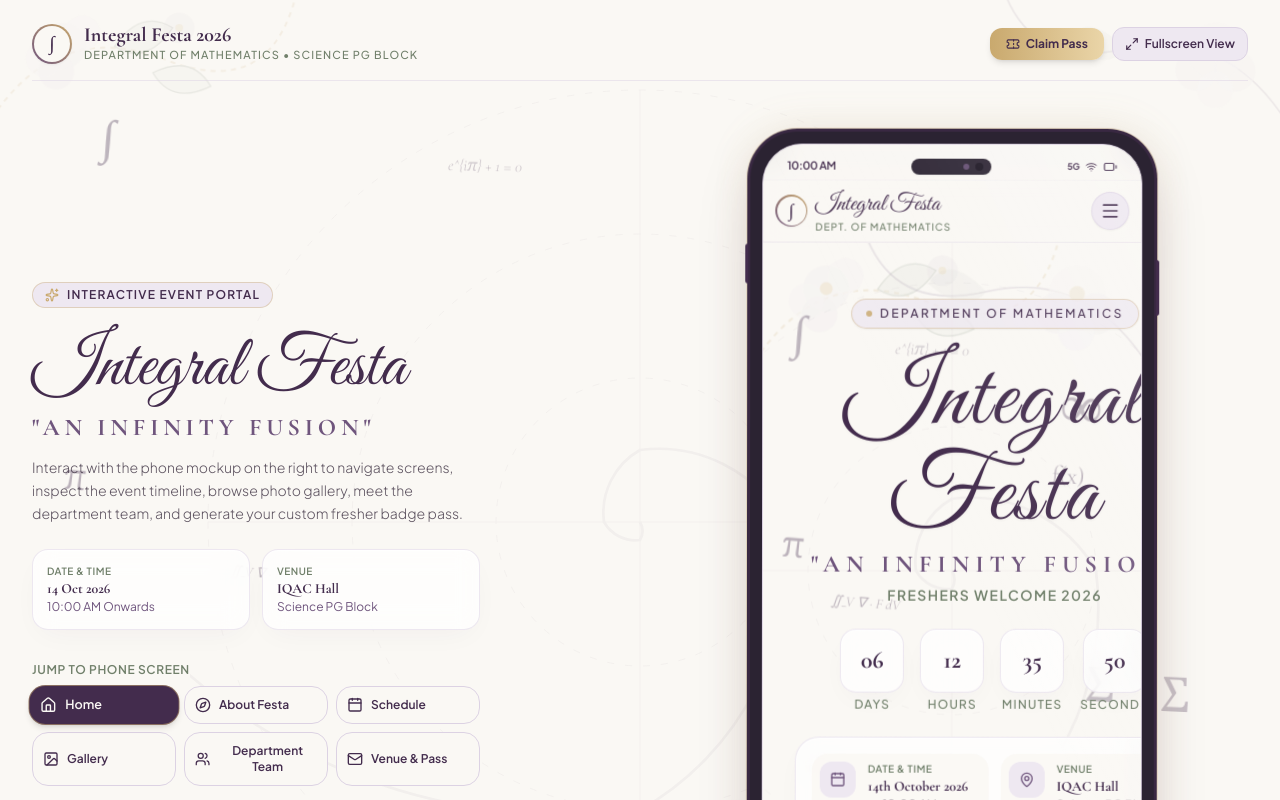
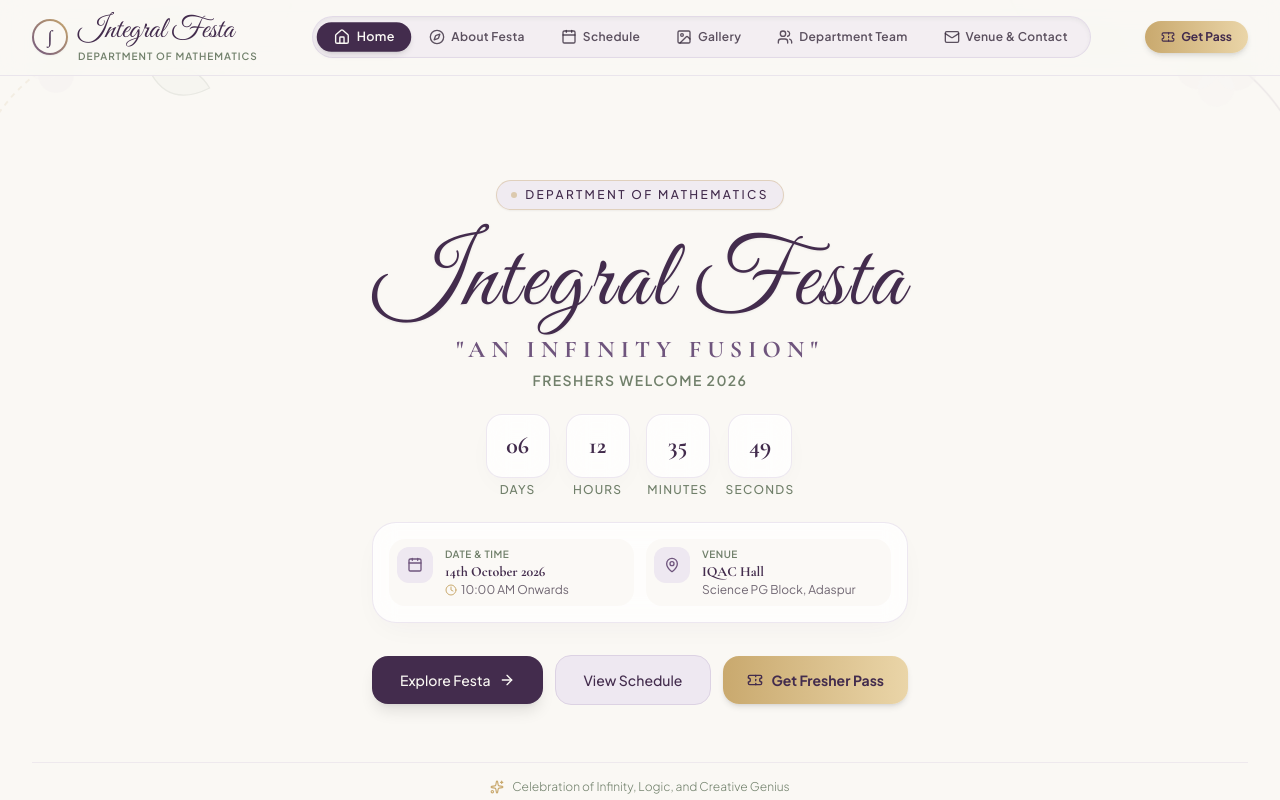
Before and after one commit to nirmalyap-radhan/freshers_web, a React (Vite) app: page / in a window 1280 px wide. Shown: the top 800 px of the page. Built offline with nearby package versions, Linux system fonts and the light colour scheme; a web font is replaced by a local one.

Commit message:
dfghjsdfghjk

```diff
--- a/src/App.tsx
+++ b/src/App.tsx
@@ -1,178 +1,131 @@
-import React, { useState } from 'react';
+import { useState } from 'react';
 import type { PageId } from './types';
-import { EVENT_DETAILS } from './data/mockData';
-import { PhoneMockup } from './components/PhoneMockup';
-import { RSVPModal } from './components/RSVPModal';
+import { Navbar } from './components/Navbar';
 import { FloralBackground } from './components/FloralBackground';
 import { MathDecorations } from './components/MathDecorations';
-import { Sparkles, Maximize2, Calendar, Ticket, Compass, Image, Users, Mail, Home } from 'lucide-react';
+import { HeroSection } from './pages/HeroSection';
+import { AboutSection } from './pages/AboutSection';
+import { ScheduleSection } from './pages/ScheduleSection';
+import { GallerySection } from './pages/GallerySection';
+import { TeamSection } from './pages/TeamSection';
+import { ContactSection } from './pages/ContactSection';
+import { RSVPModal } from './components/RSVPModal';
+import { EVENT_DETAILS } from './data/mockData';
+import { Sparkles, Heart } from 'lucide-react';
 
 export function App() {
   const [currentPage, setCurrentPage] = useState<PageId>('home');
   const [isRSVPModalOpen, setIsRSVPModalOpen] = useState<boolean>(false);
-  const [isFullscreen, setIsFullscreen] = useState<boolean>(false);
+  const [isTransitioning, setIsTransitioning] = useState<boolean>(false);
+  const [displayedPage, setDisplayedPage] = useState<PageId>('home');
 
-  const navigationList: { id: PageId; label: string; icon: React.ReactNode }[] = [
-    { id: 'home', label: 'Home', icon: <Home className="w-4 h-4" /> },
-    { id: 'about', label: 'About Festa', icon: <Compass className="w-4 h-4" /> },
-    { id: 'events', label: 'Schedule', icon: <Calendar className="w-4 h-4" /> },
-    { id: 'gallery', label: 'Gallery', icon: <Image className="w-4 h-4" /> },
-    { id: 'team', label: 'Department Team', icon: <Users className="w-4 h-4" /> },
-    { id: 'contact', label: 'Venue & Pass', icon: <Mail className="w-4 h-4" /> },
-  ];
+  const handleNavigate = (page: PageId) => {
+    if (page === currentPage) return;
+    setIsTransitioning(true);
+    setCurrentPage(page);
+    setTimeout(() => {
+      setDisplayedPage(page);
+      setIsTransitioning(false);
+      window.scrollTo({ top: 0, behavior: 'smooth' });
+    }, 250);
+  };
+
+  const renderContent = () => {
+    switch (displayedPage) {
+      case 'home':
+        return (
+          <div className="space-y-16 py-4">
+            <HeroSection onNavigate={handleNavigate} onOpenRSVP={() => setIsRSVPModalOpen(true)} />
+            <div className="max-w-7xl mx-auto px-4"><div className="border-t border-[#DCD2E3]/60" /></div>
+            <AboutSection onNavigate={handleNavigate} onOpenRSVP={() => setIsRSVPModalOpen(true)} />
+            <div className="max-w-7xl mx-auto px-4"><div className="border-t border-[#DCD2E3]/60" /></div>
+            <ScheduleSection />
+            <div className="max-w-7xl mx-auto px-4"><div className="border-t border-[#DCD2E3]/60" /></div>
+            <GallerySection />
+            <div className="max-w-7xl mx-auto px-4"><div className="border-t border-[#DCD2E3]/60" /></div>
+            <TeamSection />
+            <div className="max-w-7xl mx-auto px-4"><div className="border-t border-[#DCD2E3]/60" /></div>
+            <ContactSection onOpenRSVP={() => setIsRSVPModalOpen(true)} />
+          </div>
+        );
+      case 'about':
+        return <AboutSection onNavigate={handleNavigate} onOpenRSVP={() => setIsRSVPModalOpen(true)} />;
+      case 'events':
+        return <ScheduleSection />;
+      case 'gallery':
+        return <GallerySection />;
+      case 'team':
+        return <TeamSection />;
+      case 'contact':
+        return <ContactSection onOpenRSVP={() => setIsRSVPModalOpen(true)} />;
+      default:
+        return <HeroSection onNavigate={handleNavigate} onOpenRSVP={() => setIsRSVPModalOpen(true)} />;
+    }
+  };
 
   return (
     <div className="min-h-screen bg-[#FAF8F4] text-[#35283A] font-sans antialiased relative overflow-x-hidden selection:bg-[#DCD2E3]">
 
-      {/* Background Floral & Math Canvas when in Desktop Presentation Mode */}
-      {!isFullscreen && (
-        <>
+      {/* Background Decorative Floral & Math Canvas */}
       <FloralBackground opacity={0.5} />
       <MathDecorations />
-        </>
-      )}
 
-      {/* Primary Container Layout */}
-      {isFullscreen ? (
-        // Fullscreen viewport view mode
-        <PhoneMockup
+      {/* Main Full-Width Header Navigation */}
+      <Navbar
         currentPage={currentPage}
-          onNavigate={setCurrentPage}
+        onNavigate={handleNavigate}
         onOpenRSVP={() => setIsRSVPModalOpen(true)}
-          isFullscreen={true}
-          onToggleFullscreen={() => setIsFullscreen(false)}
       />
-      ) : (
-        // Desktop Dual Showcase Presentation (Reference Screenshot 1 style)
-        <div className="relative z-10 max-w-7xl mx-auto px-4 sm:px-6 lg:px-8 min-h-screen flex flex-col justify-between py-6">
 
-          {/* Outer Header Bar */}
-          <header className="flex flex-wrap items-center justify-between gap-4 border-b border-[#DCD2E3]/50 pb-4">
+      {/* Main Full Viewport Website Content Container */}
+      <main
+        className={`relative z-10 min-h-[calc(100vh-140px)] transition-all duration-500 ease-[cubic-bezier(0.22,1,0.36,1)] ${
+          isTransitioning
+            ? 'opacity-0 translate-y-3 scale-[0.99]'
+            : 'opacity-100 translate-y-0 scale-100'
+        }`}
+      >
+        {renderContent()}
+      </main>
+
+      {/* Footer */}
+      <footer className="relative z-10 border-t border-[#DCD2E3]/60 bg-[#FAF8F4]/90 backdrop-blur-md py-8 px-4 sm:px-6 lg:px-8 mt-12 text-center text-xs text-[#71806B]">
+        <div className="max-w-7xl mx-auto space-y-4">
+          <div className="flex flex-col sm:flex-row items-center justify-between gap-4">
             <div className="flex items-center gap-3">
-              <div className="w-10 h-10 rounded-full bg-gradient-to-tr from-[#6F557D] to-[#C9A96E] p-[2px] shadow-sm">
-                <div className="w-full h-full bg-[#FAF8F4] rounded-full flex items-center justify-center font-serif text-[#432C4D] text-xl font-bold">
+              <div className="w-8 h-8 rounded-full bg-[#432C4D] text-[#C9A96E] font-serif text-lg font-bold flex items-center justify-center shadow-sm">
                 ∫
               </div>
+              <div className="text-left">
+                <div className="font-serif text-base font-bold text-[#432C4D]">
+                  Integral Festa 2026
                 </div>
-              <div>
-                <h1 className="font-serif text-xl font-bold text-[#432C4D] leading-none">
-                  Integral Festa 2026
-                </h1>
-                <p className="text-[11px] font-medium text-[#71806B] tracking-widest uppercase mt-0.5">
-                  {EVENT_DETAILS.department} • Science PG Block
-                </p>
+                <div className="text-[10px] uppercase tracking-wider text-[#71806B]">
+                  {EVENT_DETAILS.department}
+                </div>
               </div>
             </div>
 
-            {/* Top Viewport Controls */}
-            <div className="flex items-center gap-2">
-              <button
-                onClick={() => setIsRSVPModalOpen(true)}
-                className="py-2 px-4 rounded-xl bg-gradient-to-r from-[#C9A96E] to-[#EAD5A8] text-[#432C4D] font-bold text-xs shadow-md hover:shadow-gold-glow transition-all flex items-center gap-1.5"
-              >
-                <Ticket className="w-3.5 h-3.5" /> Claim Pass
-              </button>
-              <button
-                onClick={() => setIsFullscreen(true)}
-                className="py-2 px-3 rounded-xl bg-[#EEE8F1] hover:bg-[#DCD2E3] text-[#432C4D] text-xs font-semibold border border-[#DCD2E3] transition-colors flex items-center gap-1.5"
-                title="Expand to Fullscreen Viewport"
-              >
-                <Maximize2 className="w-3.5 h-3.5" /> Fullscreen View
-              </button>
-            </div>
-          </header>
-
-          {/* Desktop Showcase Main Grid */}
-          <main className="grid grid-cols-1 lg:grid-cols-12 gap-8 items-center my-auto py-8">
-
-            {/* Left Side Content & Interactive Navigation Panel */}
-            <div className="lg:col-span-6 space-y-6 text-left">
-
-              <div className="inline-flex items-center gap-2 px-3 py-1 rounded-full bg-[#EEE8F1] border border-[#C9A96E]/40 text-[#432C4D] text-xs tracking-widest font-semibold uppercase">
-                <Sparkles className="w-3.5 h-3.5 text-[#C9A96E]" />
-                Interactive Event Portal
+            <div className="font-script text-2xl text-[#6F557D]">
+              "{EVENT_DETAILS.subtitle}"
             </div>
 
-              <div className="space-y-2">
-                <h2 className="font-script text-5xl lg:text-7xl text-[#432C4D] leading-tight">
-                  Integral Festa
-                </h2>
-                <div className="font-serif text-xl lg:text-2xl font-bold tracking-[0.2em] text-[#6F557D] uppercase">
-                  "{EVENT_DETAILS.subtitle}"
-                </div>
-                <p className="text-sm text-[#35283A]/80 font-light max-w-md leading-relaxed pt-1">
-                  Interact with the phone mockup on the right to navigate screens, inspect the event timeline, browse photo gallery, meet the department team, and generate your custom fresher badge pass.
-                </p>
-              </div>
-
-              {/* Event Info Highlights */}
-              <div className="grid grid-cols-2 gap-3 max-w-md">
-                <div className="glass-card p-3.5 rounded-2xl border border-[#DCD2E3]">
-                  <div className="text-[10px] text-[#71806B] font-semibold uppercase tracking-wider">Date & Time</div>
-                  <div className="font-serif font-bold text-sm text-[#432C4D]">14 Oct 2026</div>
-                  <div className="text-xs text-[#6F557D]">10:00 AM Onwards</div>
-                </div>
-
-                <div className="glass-card p-3.5 rounded-2xl border border-[#DCD2E3]">
-                  <div className="text-[10px] text-[#71806B] font-semibold uppercase tracking-wider">Venue</div>
-                  <div className="font-serif font-bold text-sm text-[#432C4D]">IQAC Hall</div>
-                  <div className="text-xs text-[#6F557D] truncate">Science PG Block</div>
+            <div className="flex items-center gap-1.5 text-xs text-[#432C4D]">
+              <Sparkles className="w-4 h-4 text-[#C9A96E]" />
+              <span>14th October 2026 • IQAC Hall</span>
             </div>
           </div>
 
-              {/* Quick Screen Selector Buttons */}
-              <div className="space-y-2 max-w-md pt-2">
-                <div className="text-xs font-semibold text-[#71806B] uppercase tracking-wider">
-                  Jump to Phone Screen
+          <div className="pt-4 border-t border-[#DCD2E3]/40 flex flex-col sm:flex-row items-center justify-between gap-2 text-[11px] text-[#35283A]/70 font-light">
+            <div>
+              © 2026 Department of Mathematics, Science PG Block, Adaspur, Cuttack, Odisha - 754011
             </div>
-                <div className="grid grid-cols-2 sm:grid-cols-3 gap-2">
-                  {navigationList.map((item) => {
-                    const isActive = currentPage === item.id;
-                    return (
-                      <button
-                        key={item.id}
-                        onClick={() => setCurrentPage(item.id)}
-                        className={`p-2.5 rounded-2xl text-xs font-semibold flex items-center gap-2 border transition-all duration-300 ${
-                          isActive
-                            ? 'bg-[#432C4D] text-[#FAF8F4] border-[#C9A96E]/50 shadow-md scale-105'
-                            : 'bg-[#FAF8F4] hover:bg-[#EEE8F1] text-[#432C4D] border-[#DCD2E3]'
-                        }`}
-                      >
-                        {item.icon}
-                        <span>{item.label}</span>
-                      </button>
-                    );
-                  })}
+            <div className="flex items-center gap-1">
+              <span>Crafted with mathematical elegance</span> <Heart className="w-3 h-3 text-[#6F557D] fill-[#6F557D] inline" />
             </div>
           </div>
-
-            </div>
-
-            {/* Right Side Phone Showcase Mockup */}
-            <div className="lg:col-span-6 flex justify-center items-center">
-              <PhoneMockup
-                currentPage={currentPage}
-                onNavigate={setCurrentPage}
-                onOpenRSVP={() => setIsRSVPModalOpen(true)}
-                isFullscreen={false}
-                onToggleFullscreen={() => setIsFullscreen(true)}
-              />
-            </div>
-
-          </main>
-
-          {/* Outer Footer */}
-          <footer className="border-t border-[#DCD2E3]/50 pt-4 text-center text-xs text-[#71806B] font-light flex flex-wrap items-center justify-between gap-2">
-            <div>
-              © 2026 Department of Mathematics • Science PG Block, Adaspur, Cuttack
-            </div>
-            <div className="font-serif italic text-[#6F557D]">
-              "AN INFINITY FUSION"
         </div>
       </footer>
-
-        </div>
-      )}
 
       {/* Interactive Badge Pass Modal */}
       <RSVPModal
--- a/src/components/Navbar.tsx
+++ b/src/components/Navbar.tsx
@@ -1,23 +1,24 @@
 import React, { useState } from 'react';
 import type { PageId } from '../types';
-import { Menu, X, Sparkles, Calendar, Compass, Image, Users, Mail, Home } from 'lucide-react';
+import { Menu, X, Sparkles, Calendar, Compass, Image, Users, Mail, Home, Ticket } from 'lucide-react';
 
 interface NavbarProps {
   currentPage: PageId;
   onNavigate: (page: PageId) => void;
+  onOpenRSVP?: () => void;
   isInsidePhone?: boolean;
 }
 
-export const Navbar: React.FC<NavbarProps> = ({ currentPage, onNavigate, isInsidePhone = false }) => {
+export const Navbar: React.FC<NavbarProps> = ({ currentPage, onNavigate, onOpenRSVP, isInsidePhone = false }) => {
   const [isOpen, setIsOpen] = useState(false);
 
   const menuItems: { id: PageId; label: string; sub: string; icon: React.ReactNode }[] = [
-    { id: 'home', label: 'Home', sub: 'Main Invitation & Entrance', icon: <Home className="w-5 h-5" /> },
-    { id: 'about', label: 'About Festa', sub: 'Where Math Meets Celebration', icon: <Compass className="w-5 h-5" /> },
-    { id: 'events', label: 'Schedule', sub: 'Timeline & Activities', icon: <Calendar className="w-5 h-5" /> },
-    { id: 'gallery', label: 'Gallery', sub: 'Visual Memories & Moments', icon: <Image className="w-5 h-5" /> },
-    { id: 'team', label: 'Department Team', sub: 'Faculty & Coordinators', icon: <Users className="w-5 h-5" /> },
-    { id: 'contact', label: 'Venue & Contact', sub: 'IQAC Hall & Directions', icon: <Mail className="w-5 h-5" /> },
+    { id: 'home', label: 'Home', sub: 'Main Invitation & Entrance', icon: <Home className="w-4 h-4" /> },
+    { id: 'about', label: 'About Festa', sub: 'Where Math Meets Celebration', icon: <Compass className="w-4 h-4" /> },
+    { id: 'events', label: 'Schedule', sub: 'Timeline & Activities', icon: <Calendar className="w-4 h-4" /> },
+    { id: 'gallery', label: 'Gallery', sub: 'Visual Memories & Moments', icon: <Image className="w-4 h-4" /> },
+    { id: 'team', label: 'Department Team', sub: 'Faculty & Coordinators', icon: <Users className="w-4 h-4" /> },
+    { id: 'contact', label: 'Venue & Contact', sub: 'IQAC Hall & Directions', icon: <Mail className="w-4 h-4" /> },
   ];
 
   const handleNavClick = (id: PageId) => {
@@ -26,85 +27,98 @@ export const Navbar: React.FC<NavbarProps> = ({ currentPage, onNavigate, isInsid
   };
 
   return (
-    <>
-      <nav className={`sticky top-0 z-40 backdrop-blur-md bg-[#FAF8F4]/80 border-b border-[#DCD2E3]/40 transition-all duration-300 ${isInsidePhone ? 'py-2 px-3' : 'py-3.5 px-4 md:px-8'}`}>
+    <header className={`sticky top-0 z-40 backdrop-blur-md bg-[#FAF8F4]/85 border-b border-[#DCD2E3]/50 transition-all duration-300 ${
+      isInsidePhone ? 'py-2 px-3' : 'py-3 px-4 sm:px-6 lg:px-8'
+    }`}>
       <div className="max-w-7xl mx-auto flex items-center justify-between">
-          {/* Logo Brand */}
+        {/* Brand Logo & Department */}
         <button
           onClick={() => handleNavClick('home')}
-            className="flex items-center gap-2 text-left group focus:outline-none"
+          className="flex items-center gap-2.5 text-left group focus:outline-none"
         >
-            <div className="w-8 h-8 rounded-full bg-gradient-to-tr from-[#6F557D] to-[#C9A96E] p-[1.5px] shadow-sm group-hover:scale-105 transition-transform duration-300">
+          <div className="w-9 h-9 rounded-full bg-gradient-to-tr from-[#6F557D] to-[#C9A96E] p-[2px] shadow-sm group-hover:scale-105 transition-transform duration-300">
             <div className="w-full h-full bg-[#FAF8F4] rounded-full flex items-center justify-center font-serif text-[#432C4D] text-lg font-bold">
               ∫
             </div>
           </div>
           <div>
-              <div className="font-script text-xl md:text-2xl text-[#432C4D] leading-none group-hover:text-[#6F557D] transition-colors">
+            <div className="font-script text-2xl md:text-3xl text-[#432C4D] leading-none group-hover:text-[#6F557D] transition-colors">
               Integral Festa
             </div>
-              <div className="text-[9px] md:text-[10px] uppercase tracking-widest text-[#71806B] font-medium leading-tight">
-                Dept. of Mathematics
+            <div className="text-[9px] md:text-[10px] uppercase tracking-widest text-[#71806B] font-semibold leading-tight mt-0.5">
+              Department of Mathematics
             </div>
           </div>
         </button>
 
-          {/* Desktop Nav Links (when in expanded mode) */}
+        {/* Desktop Navigation Links */}
         {!isInsidePhone && (
-            <div className="hidden lg:flex items-center gap-1 bg-[#EEE8F1]/50 p-1.5 rounded-full border border-[#DCD2E3]/60 shadow-inner">
+          <nav className="hidden lg:flex items-center gap-1 bg-[#EEE8F1]/60 p-1.5 rounded-full border border-[#DCD2E3]/70 shadow-inner">
             {menuItems.map((item) => {
               const isActive = currentPage === item.id;
               return (
                 <button
                   key={item.id}
                   onClick={() => handleNavClick(item.id)}
-                    className={`px-4 py-1.5 rounded-full text-xs font-medium tracking-wide transition-all duration-300 ${
+                  className={`px-4 py-1.5 rounded-full text-xs font-semibold tracking-wide transition-all duration-300 flex items-center gap-1.5 ${
                     isActive
                       ? 'bg-[#432C4D] text-[#FAF8F4] shadow-md scale-105'
                       : 'text-[#35283A]/80 hover:text-[#432C4D] hover:bg-[#FAF8F4]/80'
                   }`}
                 >
-                    {item.label}
+                  {item.icon}
+                  <span>{item.label}</span>
                 </button>
               );
             })}
-            </div>
+          </nav>
         )}
 
-          {/* Action & Menu Button */}
+        {/* Right CTA Button & Mobile Menu Toggle */}
         <div className="flex items-center gap-2">
+          {onOpenRSVP && (
+            <button
+              onClick={onOpenRSVP}
+              className="py-2 px-3.5 sm:px-4 rounded-2xl bg-gradient-to-r from-[#C9A96E] to-[#EAD5A8] text-[#432C4D] font-bold text-xs shadow-md hover:shadow-gold-glow hover:-translate-y-0.5 transition-all flex items-center gap-1.5"
+            >
+              <Ticket className="w-3.5 h-3.5" /> Get Pass
+            </button>
+          )}
+
           <button
             onClick={() => setIsOpen(!isOpen)}
-              className="p-2 rounded-full bg-[#EEE8F1] text-[#432C4D] hover:bg-[#DCD2E3] active:scale-95 transition-all shadow-sm border border-[#DCD2E3]/70 flex items-center justify-center"
-              aria-label="Toggle navigation menu"
+            className="lg:hidden p-2 rounded-full bg-[#EEE8F1] text-[#432C4D] hover:bg-[#DCD2E3] active:scale-95 transition-all shadow-sm border border-[#DCD2E3]/70 flex items-center justify-center"
+            aria-label="Toggle mobile menu"
           >
             {isOpen ? <X className="w-5 h-5" /> : <Menu className="w-5 h-5" />}
           </button>
         </div>
       </div>
-      </nav>
 
-      {/* Fullscreen Overlay Menu */}
+      {/* Fullscreen / Drawer Overlay Menu */}
       {isOpen && (
-        <div className="fixed inset-0 z-50 flex flex-col bg-[#432C4D]/95 text-[#FAF8F4] backdrop-blur-xl animate-fadeIn duration-300 overflow-y-auto">
+        <div className="fixed inset-0 z-50 flex flex-col bg-[#432C4D]/96 text-[#FAF8F4] backdrop-blur-2xl animate-fadeIn duration-300 overflow-y-auto">
           {/* Header inside overlay */}
-          <div className="flex items-center justify-between p-4 border-b border-[#C9A96E]/20">
+          <div className="flex items-center justify-between p-5 border-b border-[#C9A96E]/20">
             <div className="flex items-center gap-2">
-              <span className="font-serif text-2xl text-[#C9A96E]">∫</span>
-              <span className="font-script text-2xl text-[#FAF8F4]">Integral Festa 2026</span>
+              <span className="font-serif text-3xl text-[#C9A96E]">∫</span>
+              <div>
+                <span className="font-script text-2xl text-[#FAF8F4] block leading-none">Integral Festa</span>
+                <span className="text-[10px] text-[#C9A96E] uppercase tracking-widest">Dept. of Mathematics</span>
+              </div>
             </div>
             <button
               onClick={() => setIsOpen(false)}
-              className="p-2 rounded-full bg-[#6F557D]/50 text-[#FAF8F4] hover:bg-[#6F557D] transition-colors"
+              className="p-2.5 rounded-full bg-[#6F557D]/50 text-[#FAF8F4] hover:bg-[#6F557D] transition-colors"
             >
               <X className="w-6 h-6" />
             </button>
           </div>
 
           {/* Navigation Items List */}
-          <div className="flex-1 flex flex-col justify-center px-6 py-8 max-w-lg mx-auto w-full space-y-3">
+          <div className="flex-1 flex flex-col justify-center px-6 py-8 max-w-md mx-auto w-full space-y-3">
             <div className="text-[11px] uppercase tracking-[0.2em] text-[#C9A96E] font-medium mb-2 border-b border-[#C9A96E]/20 pb-2">
-              Navigation Index
+              Menu Navigation
             </div>
             {menuItems.map((item, index) => {
               const isActive = currentPage === item.id;
@@ -113,18 +127,18 @@ export const Navbar: React.FC<NavbarProps> = ({ currentPage, onNavigate, isInsid
                   key={item.id}
                   onClick={() => handleNavClick(item.id)}
                   style={{ animationDelay: `${index * 60}ms` }}
-                  className={`w-full text-left p-3.5 rounded-2xl flex items-center justify-between group transition-all duration-300 ${
+                  className={`w-full text-left p-4 rounded-2xl flex items-center justify-between group transition-all duration-300 ${
                     isActive
                       ? 'bg-gradient-to-r from-[#6F557D] to-[#432C4D] text-[#FAF8F4] border border-[#C9A96E]/40 shadow-lg translate-x-1'
-                      : 'hover:bg-[#6F557D]/30 text-[#FAF8F4]/80 hover:text-[#FAF8F4] hover:translate-x-1'
+                      : 'hover:bg-[#6F557D]/30 text-[#FAF8F4]/85 hover:text-[#FAF8F4] hover:translate-x-1'
                   }`}
                 >
-                  <div className="flex items-center gap-3.5">
-                    <div className={`p-2 rounded-xl ${isActive ? 'bg-[#C9A96E] text-[#432C4D]' : 'bg-[#6F557D]/40 text-[#C9A96E]'}`}>
+                  <div className="flex items-center gap-4">
+                    <div className={`p-2.5 rounded-xl ${isActive ? 'bg-[#C9A96E] text-[#432C4D]' : 'bg-[#6F557D]/40 text-[#C9A96E]'}`}>
                       {item.icon}
                     </div>
                     <div>
-                      <div className="font-serif text-lg font-semibold tracking-wide flex items-center gap-2">
+                      <div className="font-serif text-xl font-semibold tracking-wide flex items-center gap-2">
                         {item.label}
                         {isActive && <Sparkles className="w-4 h-4 text-[#C9A96E] inline" />}
                       </div>
@@ -139,16 +153,30 @@ export const Navbar: React.FC<NavbarProps> = ({ currentPage, onNavigate, isInsid
                 </button>
               );
             })}
+
+            {onOpenRSVP && (
+              <div className="pt-4">
+                <button
+                  onClick={() => {
+                    setIsOpen(false);
+                    onOpenRSVP();
+                  }}
+                  className="w-full py-4 rounded-2xl bg-gradient-to-r from-[#C9A96E] to-[#EAD5A8] text-[#432C4D] font-bold text-sm shadow-xl flex items-center justify-center gap-2"
+                >
+                  <Ticket className="w-4 h-4" /> Get Fresher Pass
+                </button>
+              </div>
+            )}
           </div>
 
           {/* Footer Info inside Overlay */}
-          <div className="p-6 border-t border-[#C9A96E]/20 text-center text-xs text-[#FAF8F4]/70 space-y-1 bg-[#35283A]/60">
+          <div className="p-6 border-t border-[#C9A96E]/20 text-center text-xs text-[#FAF8F4]/70 space-y-1 bg-[#35283A]/70">
             <div className="font-serif italic text-[#C9A96E]">"AN INFINITY FUSION"</div>
-            <div>Department of Mathematics • Science PG Block, Adaspur</div>
+            <div>Department of Mathematics • Science PG Block, Adaspur, Cuttack</div>
             <div className="text-[10px] text-[#DCD2E3]/50">14th October 2026 | 10:00 AM</div>
           </div>
         </div>
       )}
-    </>
+    </header>
   );
 };
```
Lines whose indentation alone changed are shown as unchanged.
